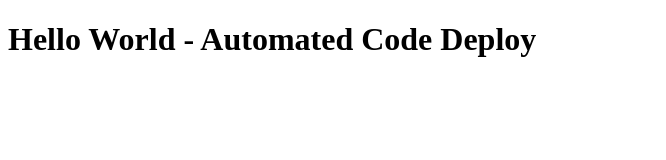
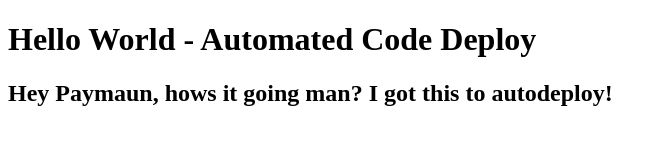
Before and after one commit to Avs-cd-bc/Portfolio, a website: page views/index.html in a window 1280 px wide. Shown: the whole page, without its empty margins (0-666 px from the left). Drawn offline with Linux system fonts and the light colour scheme.

Commit message:
updating index.htm

```diff
--- a/views/index.html
+++ b/views/index.html
@@ -4,4 +4,5 @@
   <title>Hello World</title>
 </head>
 <h1>Hello World - Automated Code Deploy</h1>
+<h2>Hey Paymaun, hows it going man?  I got this to autodeploy!</h2>
 </html>
```
